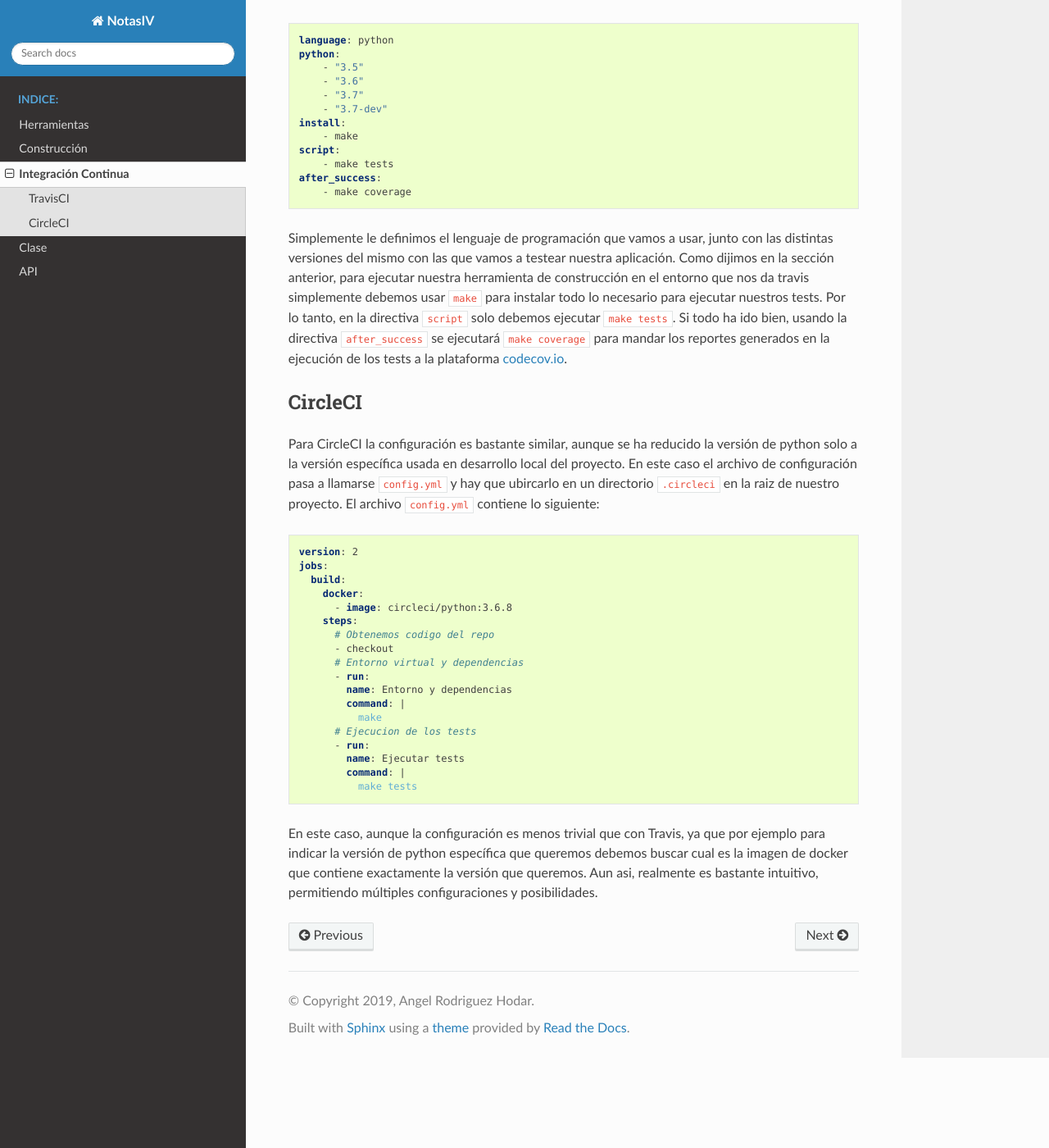
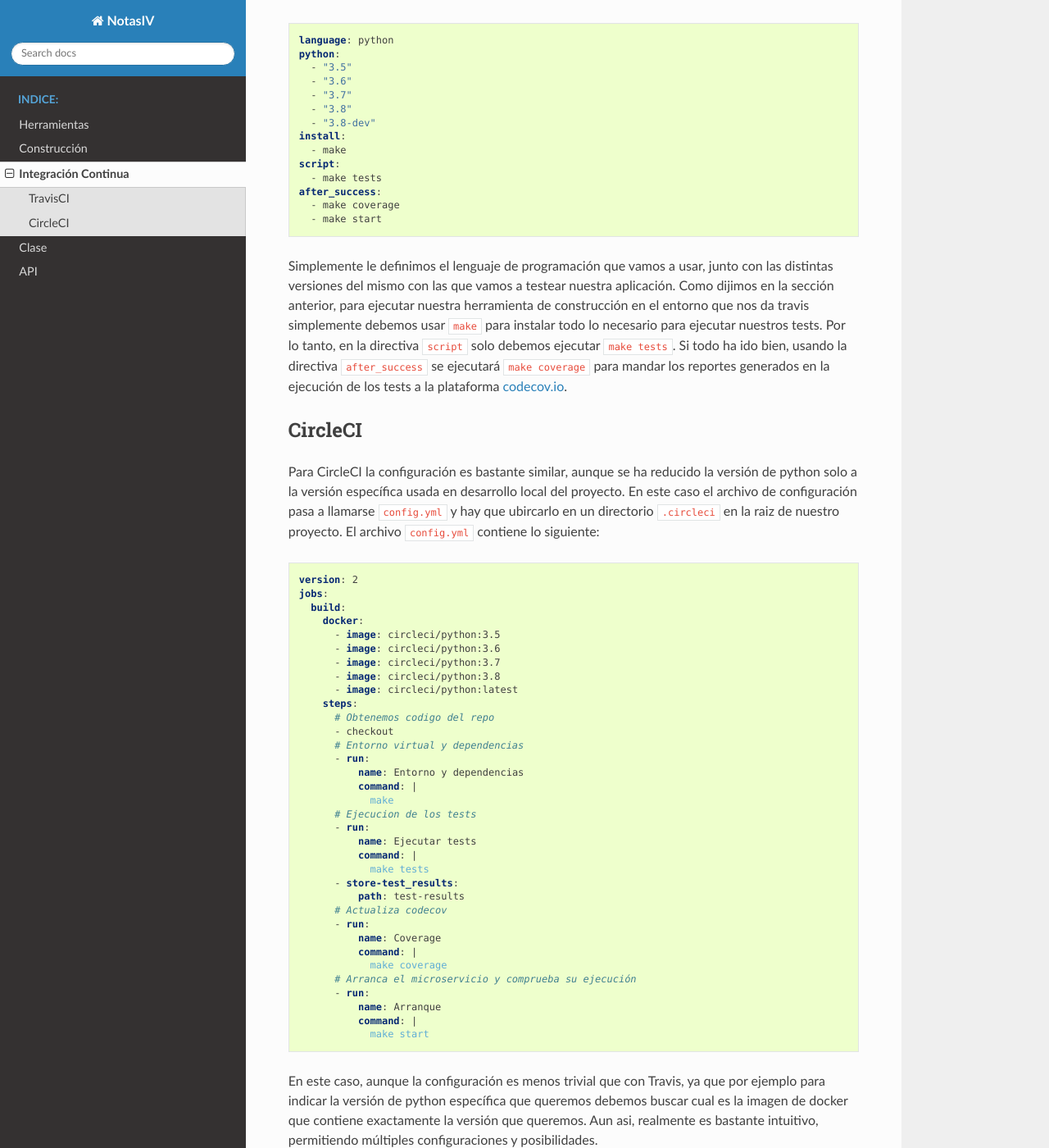
Before and after one commit to angelhodar/NotasIV, a Sphinx documentation site: the page built from docs/ci.rst, in a window 1280 px wide and 1400 px high, scrolled down 309 px. Shown: the whole window at 82% size. Built offline with Sphinx 7.4.7 and the Read the Docs theme 2.0.0, drawn with Linux system fonts in a browser that asks for light colours.

Commit message:
Actualiza CircleCI y extiende  documentación de integracion continua. #14 #16

```diff
--- a/docs/ci.rst
+++ b/docs/ci.rst
@@ -13,16 +13,18 @@ estar ubicado en la raiz de nuestro proyecto. Este archivo contiene la siguiente
 
     language: python
     python:
-        - "3.5"
-        - "3.6"
-        - "3.7"
-        - "3.7-dev"
+      - "3.5"
+      - "3.6"
+      - "3.7"
+      - "3.8"
+      - "3.8-dev"
     install:
-        - make
+      - make
     script:
-        - make tests
+      - make tests
     after_success:
-        - make coverage
+      - make coverage
+      - make start
 
 Simplemente le definimos el lenguaje de programación que vamos a usar, junto con las distintas versiones
 del mismo con las que vamos a testear nuestra aplicación. Como dijimos en la sección anterior, para ejecutar
@@ -44,20 +46,36 @@ que ubircarlo en un directorio ``.circleci`` en la raiz de nuestro proyecto. El
     jobs:
       build:
         docker:
-          - image: circleci/python:3.6.8
+          - image: circleci/python:3.5
+          - image: circleci/python:3.6
+          - image: circleci/python:3.7
+          - image: circleci/python:3.8
+          - image: circleci/python:latest
         steps:
           # Obtenemos codigo del repo
           - checkout
           # Entorno virtual y dependencias
           - run:
-            name: Entorno y dependencias
-            command: |
-              make
+              name: Entorno y dependencias
+              command: |
+                make
           # Ejecucion de los tests
           - run:
-            name: Ejecutar tests
-            command: |
-              make tests
+              name: Ejecutar tests
+              command: |
+                make tests
+          - store-test_results:
+              path: test-results
+          # Actualiza codecov
+          - run:
+              name: Coverage
+              command: |
+                make coverage
+          # Arranca el microservicio y comprueba su ejecución
+          - run:
+              name: Arranque
+              command: |
+                make start
 
 En este caso, aunque la configuración es menos trivial que con Travis, ya que por ejemplo para indicar la versión de python específica que queremos
 debemos buscar cual es la imagen de docker que contiene exactamente la versión que queremos. Aun asi, realmente es bastante intuitivo, permitiendo múltiples configuraciones
```
Also changed, not shown: 1 other file.
